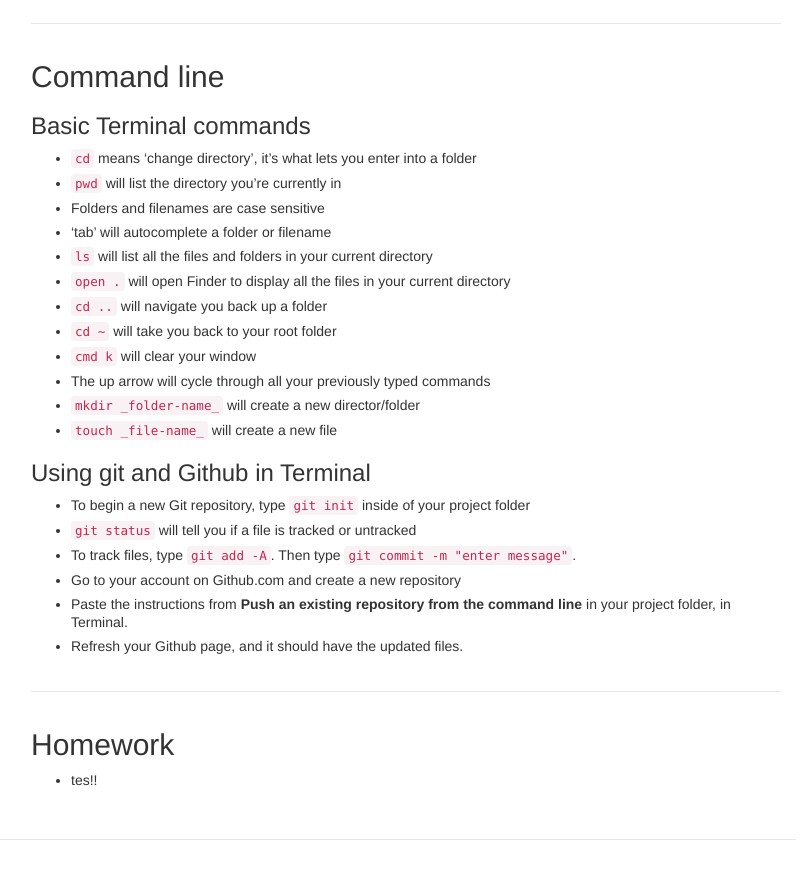
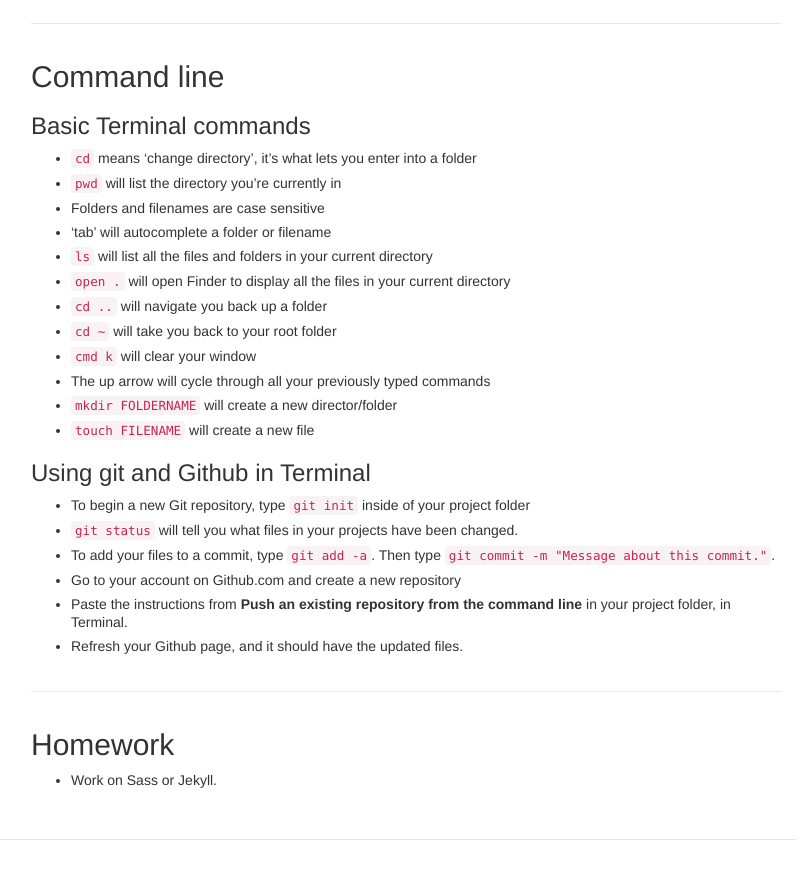
Before and after one commit to tsl-frontend/tsl-frontend.github.io, a Jekyll site: the page built from _posts/2013-11-13-14.md, in a window 1280 px wide and 900 px high, scrolled down 1619 px. Shown: the top 879 px of the window, without its empty margins (429-1234 px from the left). Built offline with Jekyll 4.4.1, drawn with Linux system fonts in a browser that asks for light colours; Markdown is read by kramdown in place of the engine named in the settings.

Commit message:
Copy edits.

```diff
--- a/_posts/2013-11-13-14.md
+++ b/_posts/2013-11-13-14.md
@@ -115,18 +115,18 @@ screencasts:
 - `cd ~` will take you back to your root folder
 - `cmd k` will clear your window
 - The up arrow will cycle through all your previously typed commands
-- `mkdir _folder-name_` will create a new director/folder
-- `touch _file-name_` will create a new file
+- `mkdir FOLDERNAME` will create a new director/folder
+- `touch FILENAME` will create a new file
 
 ### Using git and Github in Terminal
 
 - To begin a new Git repository, type `git init` inside of your project folder
-- `git status` will tell you if a file is tracked or untracked
-- To track files, type `git add -A`. Then type `git commit -m "enter message"`.
+- `git status` will tell you what files in your projects have been changed.
+- To add your files to a commit, type `git add -a`. Then type `git commit -m "Message about this commit."`.
 - Go to your account on Github.com and create a new repository
 - Paste the instructions from **Push an existing repository from the command line** in your project folder, in Terminal.
 - Refresh your Github page, and it should have the updated files.
 
 ## Homework
 
-- tes!!
+- Work on Sass or Jekyll.
```
